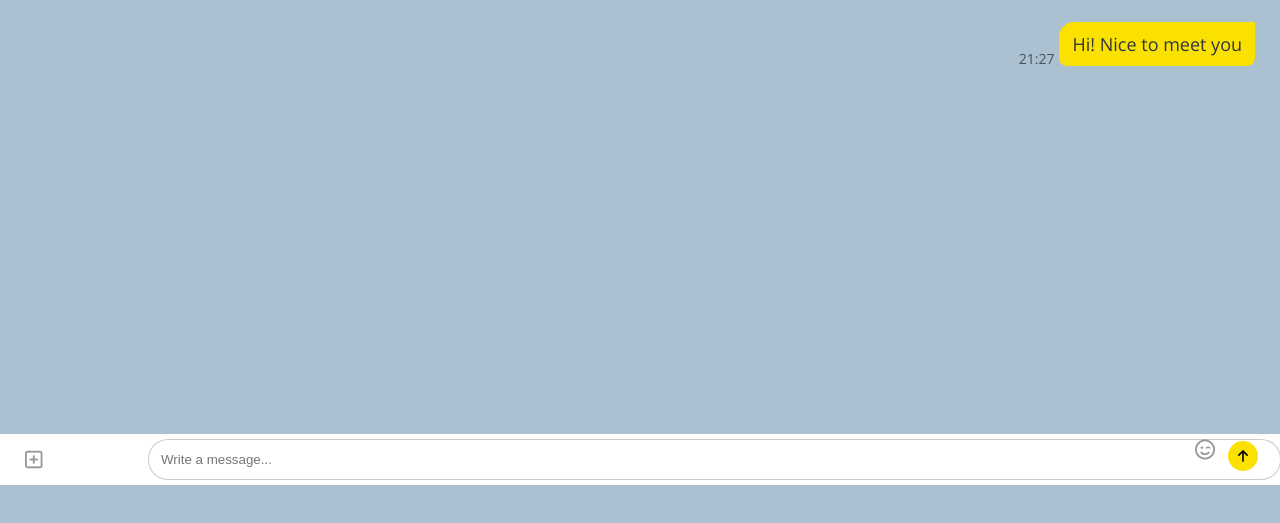
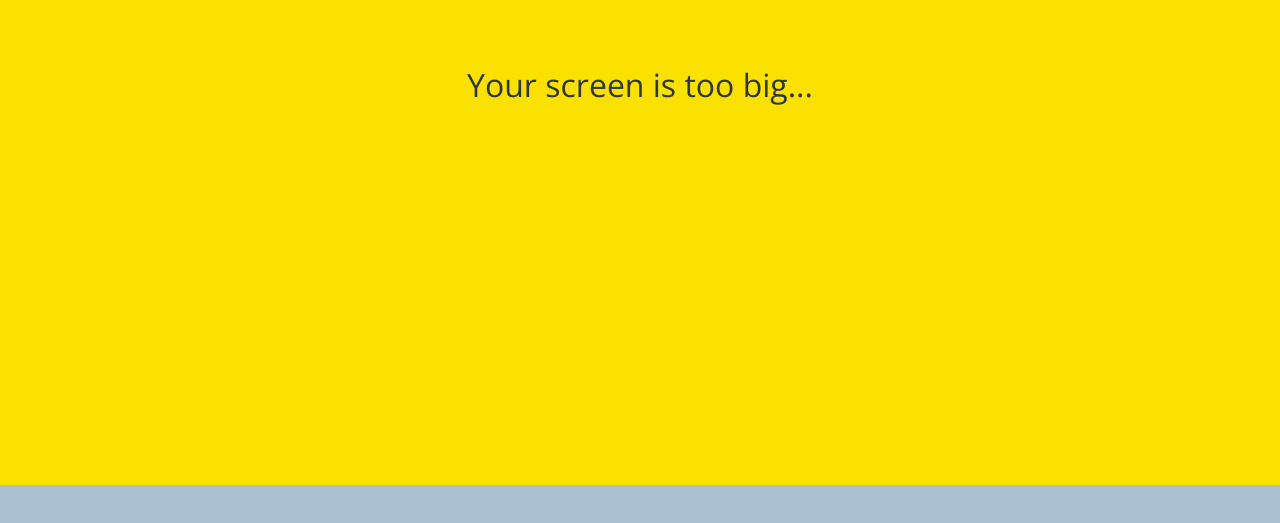
Before and after one commit to Amenable-C/kokoa-clone-2021, a plain HTML site: page chat.html in a window 1280 px wide. Shown: the part 315-838 px from the top of the page. Drawn offline with nearby package versions, Linux system fonts and the light colour scheme.

Commit message:
addToTheChat.html

```diff
--- a/chat.html
+++ b/chat.html
@@ -74,6 +74,9 @@
       </div>
     </form>
 
+    <div id="no-mobile">
+      <span>Your screen is too big...</span>
+    </div>
     <script
       src="https://kit.fontawesome.com/6478f529f2.js"
       crossorigin="anonymous"
```
